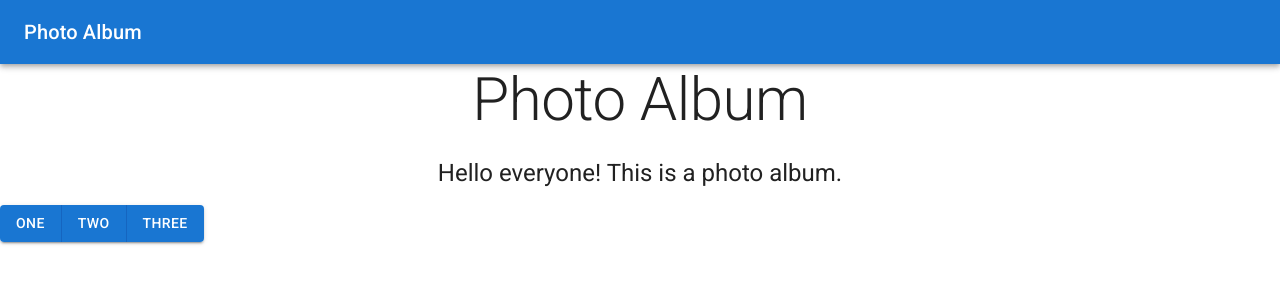
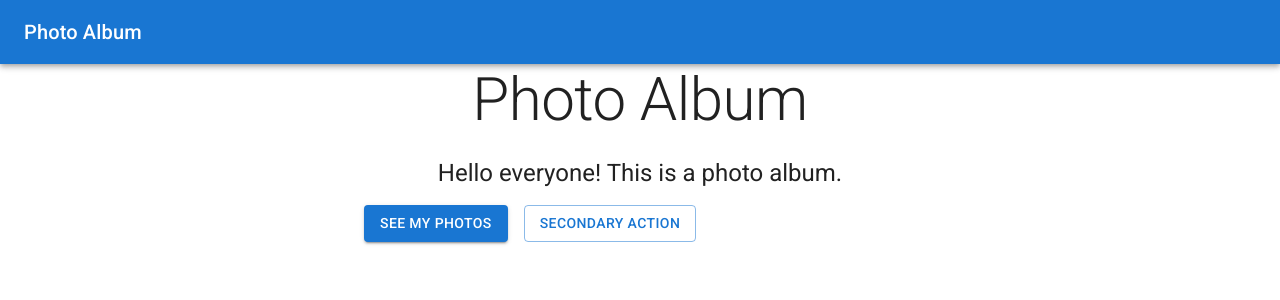
Before and after one commit to JoshuaJonesTS/material-ui-demo, a React (Create React App) app: page / in a window 1280 px wide. Shown: the top 300 px of the page. Built offline with nearby package versions, Linux system fonts and the light colour scheme.

Commit message:
Set up code for CSS (MUI)

```diff
--- a/package.json
+++ b/package.json
@@ -6,6 +6,7 @@
     "@emotion/react": "^11.10.5",
     "@emotion/styled": "^11.10.5",
     "@mui/material": "^5.11.3",
+    "@mui/styles": "^5.11.2",
     "@testing-library/jest-dom": "^5.16.5",
     "@testing-library/react": "^13.4.0",
     "@testing-library/user-event": "^13.5.0",
--- a/src/App.js
+++ b/src/App.js
@@ -1,24 +1,30 @@
 import React from 'react';
-import { Typography, AppBar, Card, CardActions, CardContent, CardMedia, CssBaseline, Grid, Toolbar, Container } from '@mui/material'; // Typography is any text element
+import { Typography, AppBar, Button, Card, CardActions, CardContent, CardMedia, CssBaseline, Grid, Toolbar, Container } from '@mui/material'; // Typography is any text element
 // import {PhotoCameraIcon} from '@mui/icons-material/PhotoCamera';
+import { makeStyles } from '@mui/styles';
 
-import Button from '@mui/material/Button';
-import ButtonGroup from '@mui/material/ButtonGroup';
+const useStyles = makeStyles((theme) => ({
+    container: {
+        // backgroundColor: theme.palette.background.paper
+        // padding: theme.spacing(8, 0, 6)
+    }
+}));
 
 const App = () => {
+    const classes = useStyles();
+
     return (
         <>
             <CssBaseline/>
             <AppBar position="relative">
                 <Toolbar>
-                    {/* <PhotoCameraIcon/> */}
                     <Typography variant="h6">
                         Photo Album
                     </Typography>
                 </Toolbar>
             </AppBar>
             <main>
-                <div>
+                <div className={classes.container}>
                     <Container maxWidth="sm">
                         <Typography variant="h2" align="center" color="textPrimary" gutterBottom>
                             Photo Album
@@ -26,13 +32,22 @@
                         <Typography variant="h5" align="center" color="textPrimary" paragraph>
                             Hello everyone! This is a photo album.
                         </Typography>
+                        <div>
+                            <Grid container spacing={2} justify="center">
+                                <Grid item>
+                                    <Button variant="contained" color="primary">
+                                        See my photos
+                                    </Button>
+                                </Grid>
+                                <Grid item>
+                                    <Button variant="outlined" color="primary">
+                                        Secondary action
+                                    </Button>
+                                </Grid>
+                            </Grid>
+                        </div>
                     </Container>
                 </div>
-                <ButtonGroup variant="contained" aria-label="outlined primary button group">
-                    <Button>One</Button>
-                    <Button>Two</Button>
-                    <Button>Three</Button>
-                </ButtonGroup>
             </main>
         </>
     );
```
Also changed, not shown: 1 other file (tests, documents, lock files or other folders).
